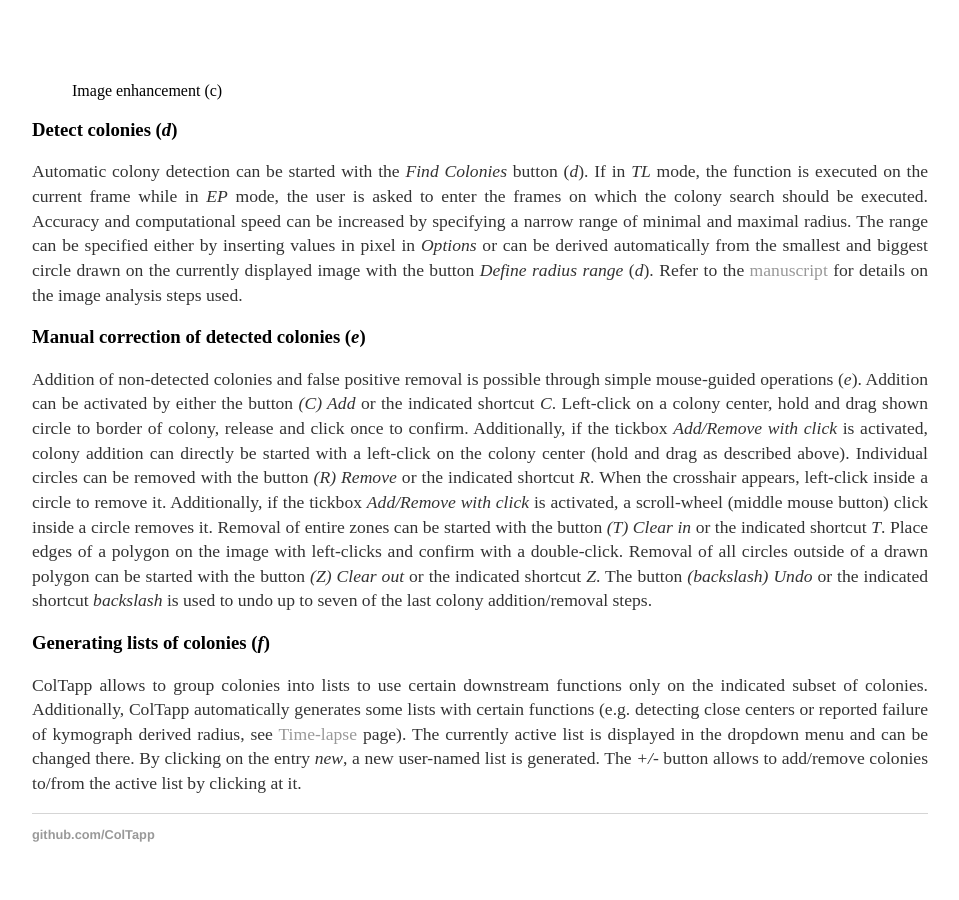
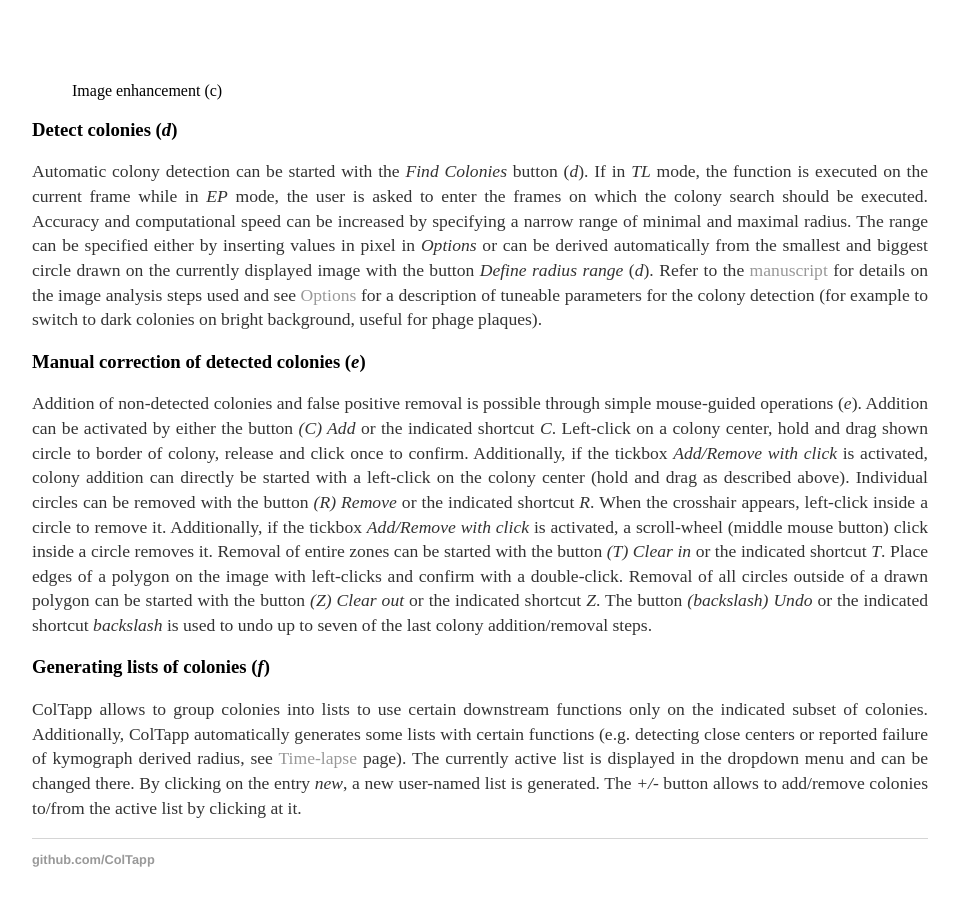
Before and after one commit to ColTapp/ColTapp.github.io, a Jekyll site: the page built from detect.md, in a window 1280 px wide and 900 px high, scrolled down 1295 px. Shown: the whole window, without its empty margins (160-1119 px from the left). Built offline with Jekyll 4.4.1, drawn with Linux system fonts in a browser that asks for light colours.

Commit message:
Update detect.md

```diff
--- a/detect.md
+++ b/detect.md
@@ -18,7 +18,7 @@ Mainly for visualization and manual correction of detected colonies, the graysca
 
 ### Detect colonies (*d*)
 Automatic colony detection can be started with the _Find Colonies_ button (*d*). If in _TL_ mode, the function is executed on the current frame while in _EP_ mode, the user is asked to enter the frames on which the colony search should be executed. Accuracy and computational speed can be increased by specifying a narrow range of minimal and maximal radius. The range can be specified either by inserting values in pixel in _Options_ or can be derived automatically from the smallest and biggest circle drawn on the currently displayed image with the button _Define radius range_ (*d*).
-Refer to the [manuscript](https://doi.org/10.1038/s41598-020-72979-4) for details on the image analysis steps used.
+Refer to the [manuscript](https://doi.org/10.1038/s41598-020-72979-4) for details on the image analysis steps used and see [Options]({{site.url}}/options) for a description of tuneable parameters for the colony detection (for example to switch to dark colonies on bright background, useful for phage plaques).
 
 ### Manual correction of detected colonies (*e*)
 Addition of non-detected colonies and false positive removal is possible through simple mouse-guided operations (*e*). Addition can be activated by either the button _(C) Add_ or the indicated shortcut _C_. Left-click on a colony center, hold and drag shown circle to border of colony, release and click once to confirm. Additionally, if the tickbox _Add/Remove with click_ is activated, colony addition can directly be started with a left-click on the colony center (hold and drag as described above).
```
